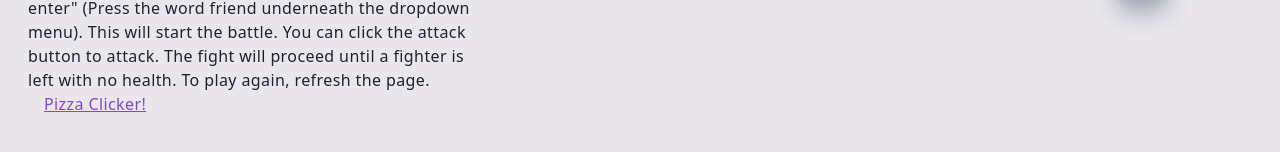
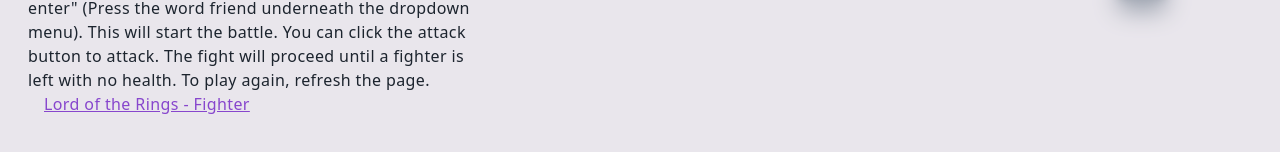
Before and after one commit to CodyDiBella/portfolio, a Next.js app: page /LOTR in a window 1280 px wide. Shown: the part 516-668 px from the top of the page. Built offline with nearby package versions, Linux system fonts and the light colour scheme.

Commit message:
games added

```diff
--- a/pages/LOTR.js
+++ b/pages/LOTR.js
@@ -34,7 +34,7 @@ const LOTR = () => {
               rel="noopener noreferrer"
               className="m-auto p-4 underline cursor-pointer text-[#8746cd]"
             >
-              Pizza Clicker!
+              Lord of the Rings - Fighter
             </a>
         </div>
         <button className="p-2 m-auto">
```
